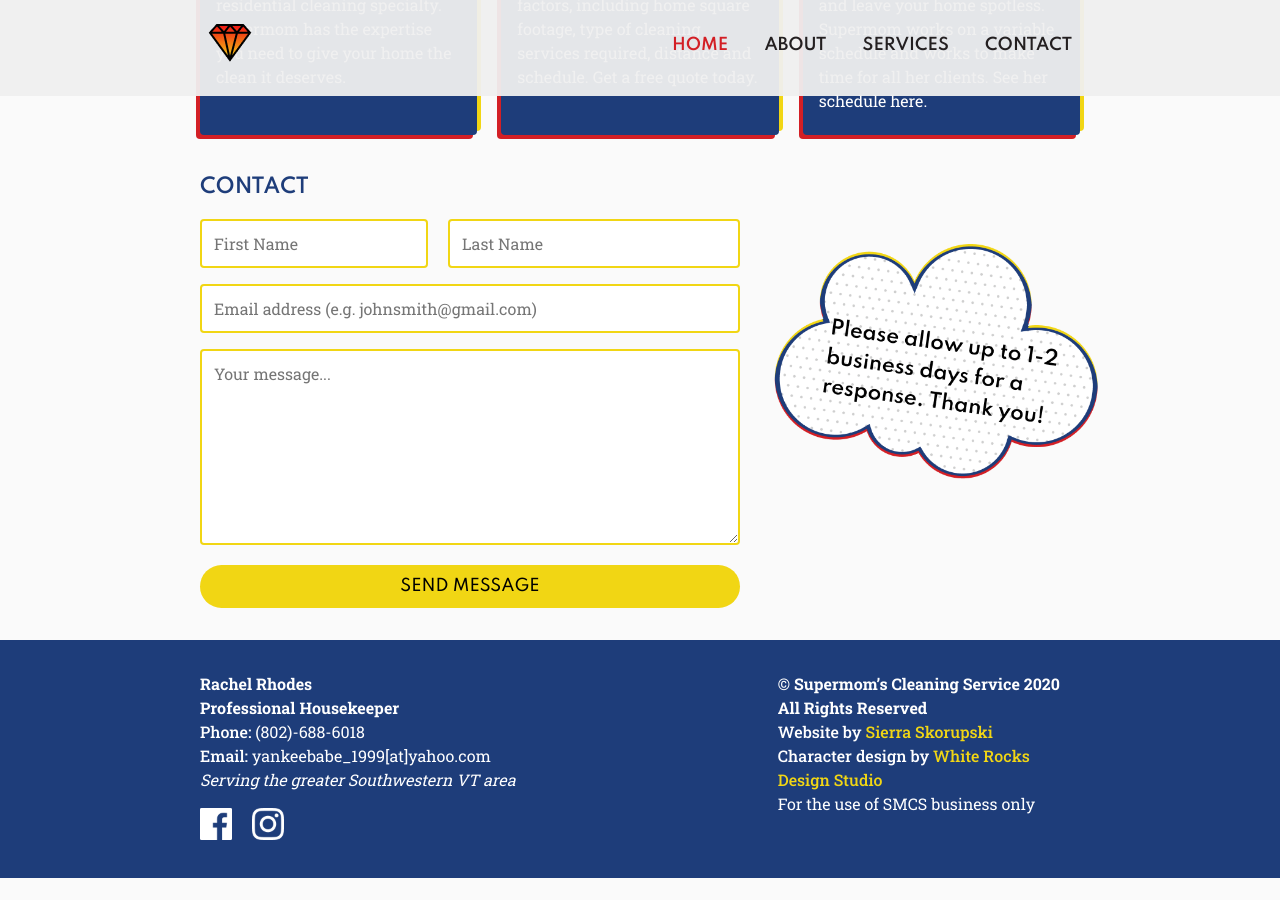
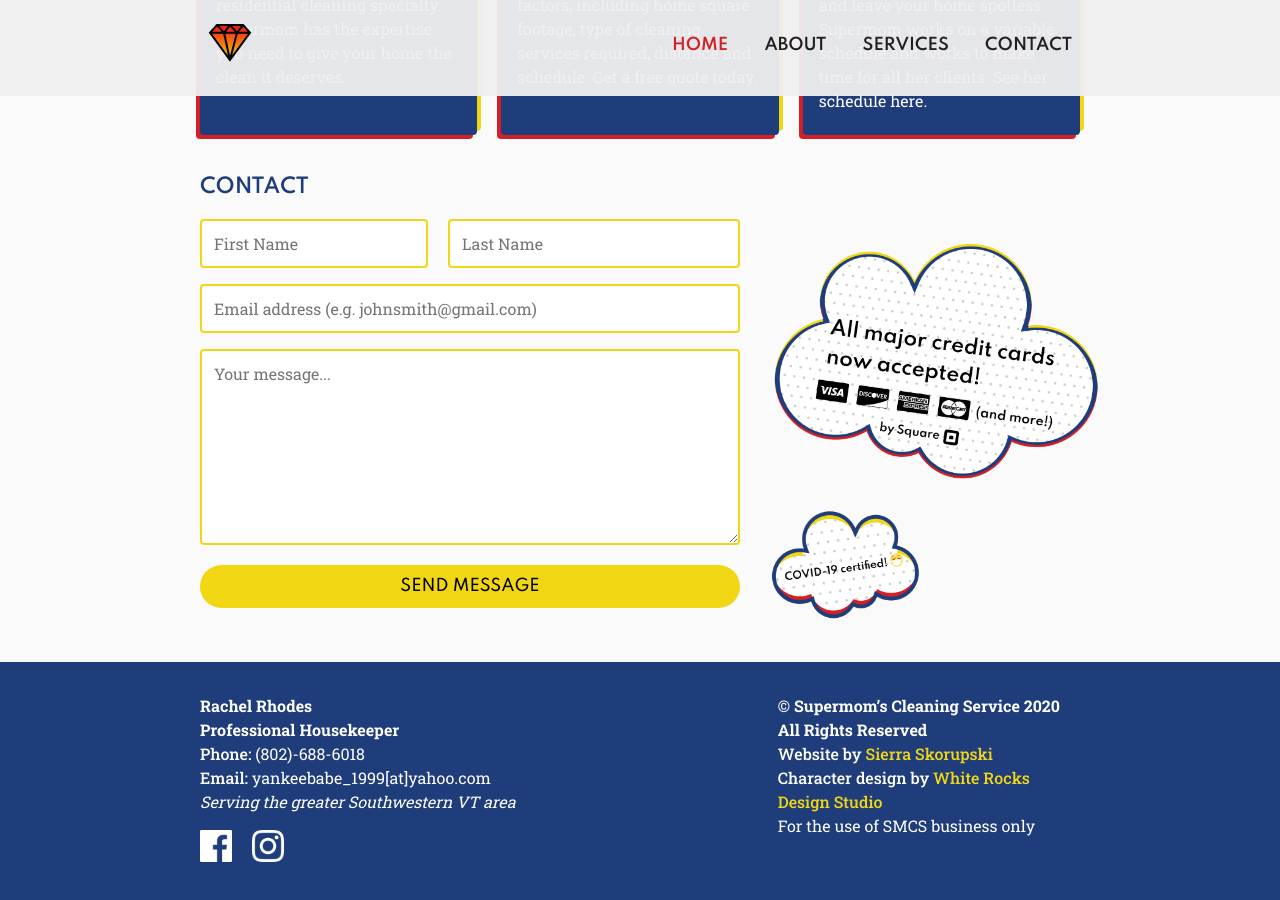
Before and after one commit to supermomscleaning/supermomscleaning, a Jekyll site: the page index.html, which Jekyll copies as it is, in a window 1280 px wide and 900 px high, scrolled down 561 px. Built offline with Jekyll 4.4.1, drawn with Linux system fonts in a browser that asks for light colours; before the commit the page ends 1439 px from its top, so only the background shows below that.

Commit message:
Add new images

```diff
--- a/assets/css/media-queries.css
+++ b/assets/css/media-queries.css
@@ -27,6 +27,10 @@
     max-width: 18em;
   }
 
+  #covid-img {
+    max-width: 8em;
+  }
+
   main {
     max-width: 50em;
   }
@@ -53,6 +57,10 @@
   }
   #contact-img {
     max-width: 15em;
+  }
+
+  #covid-img {
+    max-width: 6em;
   }
 
   #banner p {
@@ -87,7 +95,7 @@
     margin-top: 5em;
   }
 
-  #contact-img {
+  #contact-img, #covid-img {
     display: none;
   }
 
@@ -181,7 +189,7 @@
     margin-top: 2em;
   }
 
-  #contact-img {
+  #contact-img, #covid-img {
     display: none;
   }
 
--- a/assets/css/styles.css
+++ b/assets/css/styles.css
@@ -192,6 +192,10 @@ nav ul li a:hover {
 
 #contact-img {
   max-width: 22em;
+}
+
+#covid-img {
+  max-width: 10em;
 }
 
 #your-name, #your-email, #your-message {
--- a/index.html
+++ b/index.html
@@ -96,7 +96,8 @@
         </form>
       </div>
       <div id="img-div">
-        <img src="assets/images/contact-bubble.png" id="contact-img">
+        <img src="assets/images/all-major-cc.png" id="contact-img">
+        <img src="assets/images/covid-19.png" id="covid-img">
       </div>
     </div>
     <div id="confirm-message">
```
Also changed, not shown: assets/images/all-major-cc.png (added), assets/images/covid-19.png (added).
